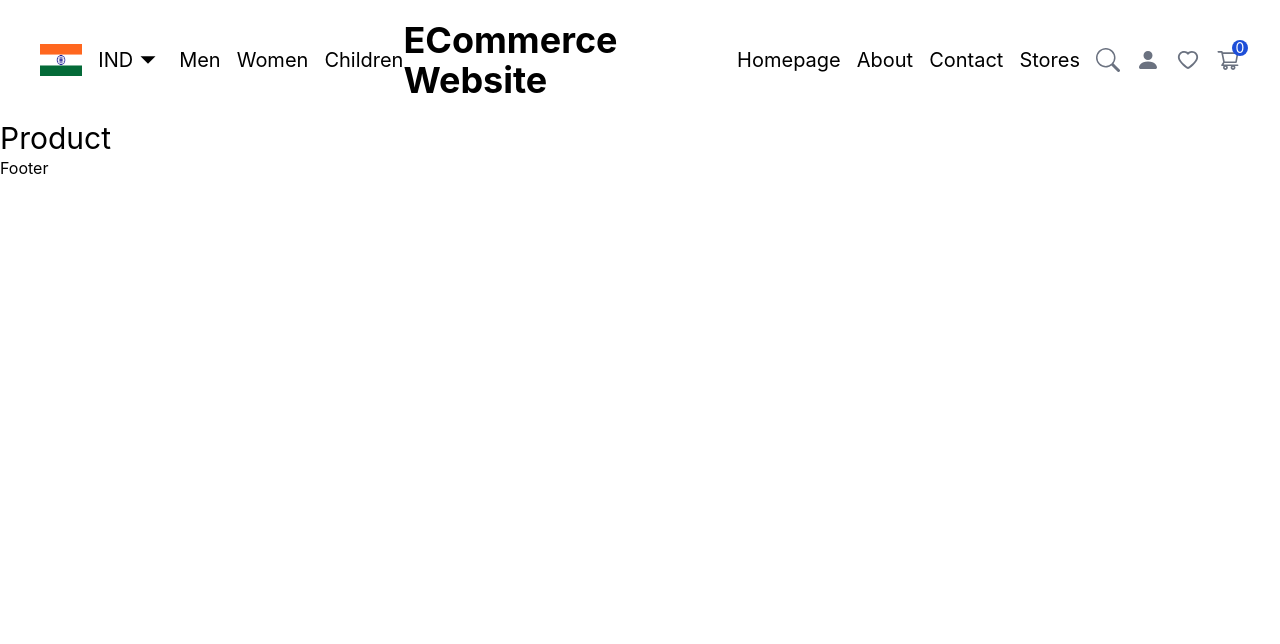
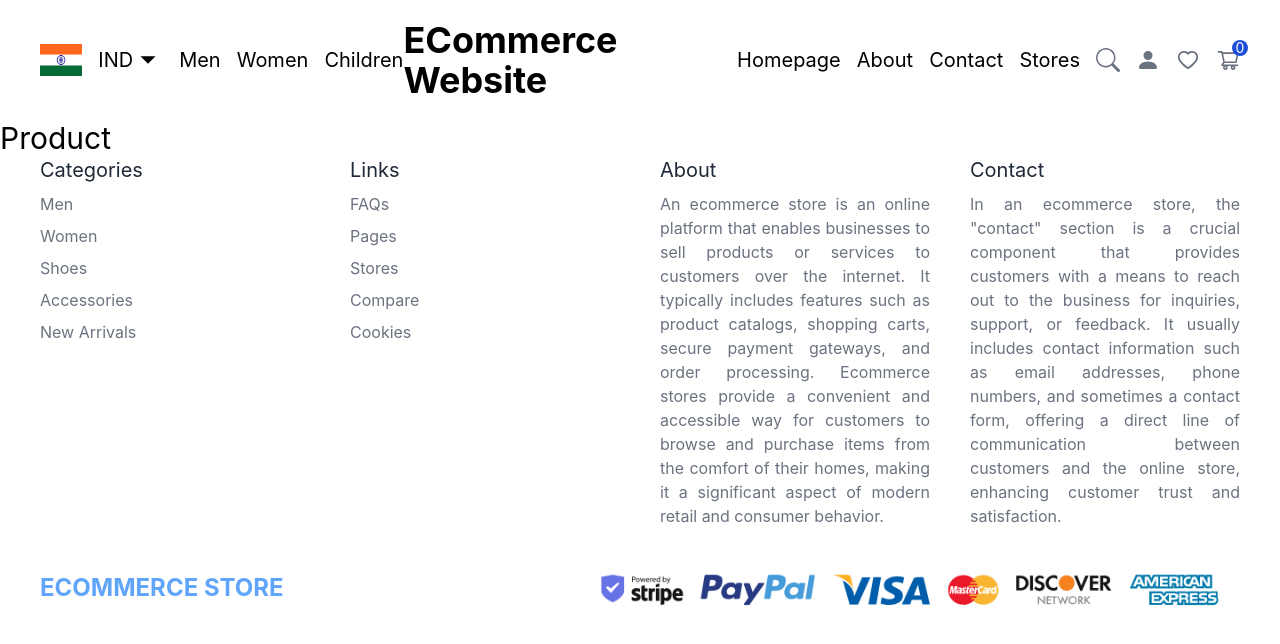
Before and after one commit to Sairam-Nulakani/ecommerce-react-stripe, a React (Create React App) app: page /product/1 in a window 1280 px wide. Shown: the top 644 px of the page. Built offline with nearby package versions, Linux system fonts and the light colour scheme.

Commit message:
updated footer

```diff
--- a/src/components/Footer/Footer.js
+++ b/src/components/Footer/Footer.js
@@ -1,9 +1,62 @@
-import React from 'react'
-
+import React from "react";
+import payment from "../../img/payment.png";
 const Footer = () => {
   return (
-    <div>Footer</div>
-  )
-}
+    <section className="px-10 py-30">
+      <div className="flex gap-10">
+        <div className="flex-1 flex flex-col gap-2 text-justify	 text-md">
+          <h1 className="text-xl text-gray-800">Categories</h1>
+          <span className="text-gray-500">Men</span>
+          <span className="text-gray-500">Women</span>
+          <span className="text-gray-500">Shoes</span>
+          <span className="text-gray-500">Accessories</span>
+          <span className="text-gray-500">New Arrivals</span>
+        </div>
+        <div className="flex-1 flex flex-col gap-2 text-justify	 text-md">
+          <h1 className="text-xl text-gray-800">Links</h1>
+          <span className="text-gray-500">FAQs</span>
+          <span className="text-gray-500">Pages</span>
+          <span className="text-gray-500">Stores</span>
+          <span className="text-gray-500">Compare</span>
+          <span className="text-gray-500">Cookies</span>
+        </div>
+        <div className="flex-1 flex flex-col gap-2 text-justify	 text-md">
+          <h1 className="text-xl text-gray-800">About</h1>
+          <span className="text-gray-500">
+            An ecommerce store is an online platform that enables businesses to
+            sell products or services to customers over the internet. It
+            typically includes features such as product catalogs, shopping
+            carts, secure payment gateways, and order processing. Ecommerce
+            stores provide a convenient and accessible way for customers to
+            browse and purchase items from the comfort of their homes, making it
+            a significant aspect of modern retail and consumer behavior.
+          </span>
+        </div>
+        <div className="flex-1 flex flex-col gap-2 text-justify	 text-md">
+          <h1 className="text-xl text-gray-800">Contact</h1>
+          <span className="text-gray-500">
+            In an ecommerce store, the "contact" section is a crucial component
+            that provides customers with a means to reach out to the business
+            for inquiries, support, or feedback. It usually includes contact
+            information such as email addresses, phone numbers, and sometimes a
+            contact form, offering a direct line of communication between
+            customers and the online store, enhancing customer trust and
+            satisfaction.
+          </span>
+        </div>
+      </div>
+      <div className="flex items-center justify-between mt-5">
+        <div>
+          <span className="font-bold text-blue-400 text-2xl">
+            ECOMMERCE STORE
+          </span>
+        </div>
+        <div>
+          <img src={payment} className="h-20" />
+        </div>
+      </div>
+    </section>
+  );
+};
 
-export default Footer
+export default Footer;
```
Also changed, not shown: src/img/payment.png (added).
